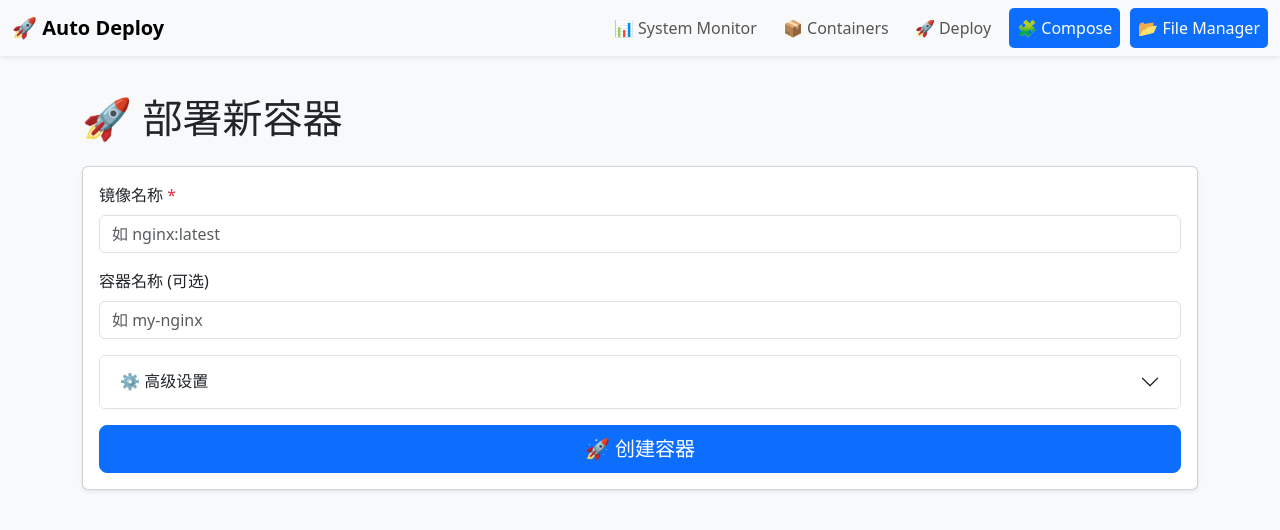
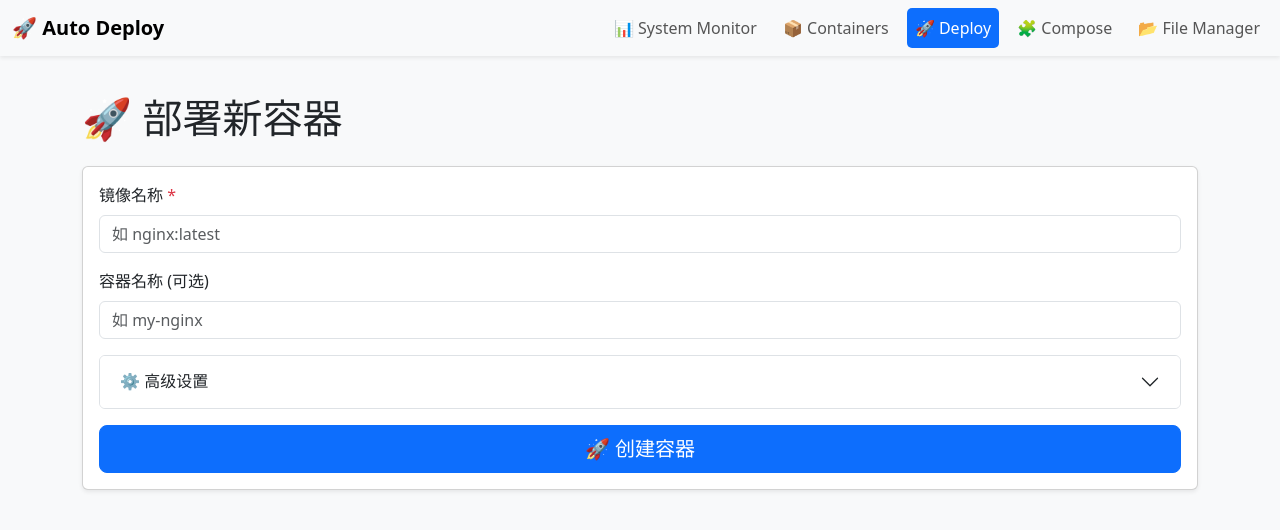
Before and after one commit to xk-7/auto-deploy-platform, a plain HTML site: page static/containers-create.html in a window 1280 px wide. Drawn offline with nearby package versions, Linux system fonts and the light colour scheme.

Commit message:
”优化导航栏按钮，增加文件管理的回车功能“

```diff
--- a/static/containers-create.html
+++ b/static/containers-create.html
@@ -23,8 +23,8 @@
                 <li class="nav-item"><a class="nav-link nav-link-custom" href="/">📊 System Monitor</a></li>
                 <li class="nav-item"><a class="nav-link nav-link-custom" href="/static/containers.html">📦 Containers</a></li>
                 <li class="nav-item"><a class="nav-link nav-link-custom" href="/static/containers-create.html">🚀 Deploy</a></li>
-                <li class="nav-item"><a class="nav-link nav-link-custom active" href="/static/compose.html">🧩 Compose</a></li>
-                <li class="nav-item"><a class="nav-link nav-link-custom active" href="/static/files.html">📂 File Manager</a></li>
+                <li class="nav-item"><a class="nav-link nav-link-custom" href="/static/compose.html">🧩 Compose</a></li>
+                <li class="nav-item"><a class="nav-link nav-link-custom" href="/static/files.html">📂 File Manager</a></li>
             </ul>
         </div>
     </div>
@@ -183,7 +183,22 @@
         document.getElementById("result").innerHTML = `<div class="alert alert-${type}" role="alert">${msg}</div>`;
     }
 
-    window.onload = () => { loadConfig(); togglePorts(); };
+    //判断按钮
+    function highlightNav() {
+        let navLinks = document.querySelectorAll('.nav-link-custom');
+        let currentPath = window.location.pathname;
+        navLinks.forEach(link => {
+            if (link.getAttribute('href') === currentPath) {
+                link.classList.add('active');
+            }
+        });
+    }
+
+    window.onload = () => {
+        loadConfig();
+        togglePorts();
+        highlightNav();  // 动态高亮
+    };
 </script>
 
 </body>
```
Also changed, not shown: static/compose.html (+14 -2 lines), static/container-logs.html (+14 -2 lines), static/containers.html (+14 -2 lines), static/files.html (+14 -5 lines), static/index.html (+14 -2 lines).
